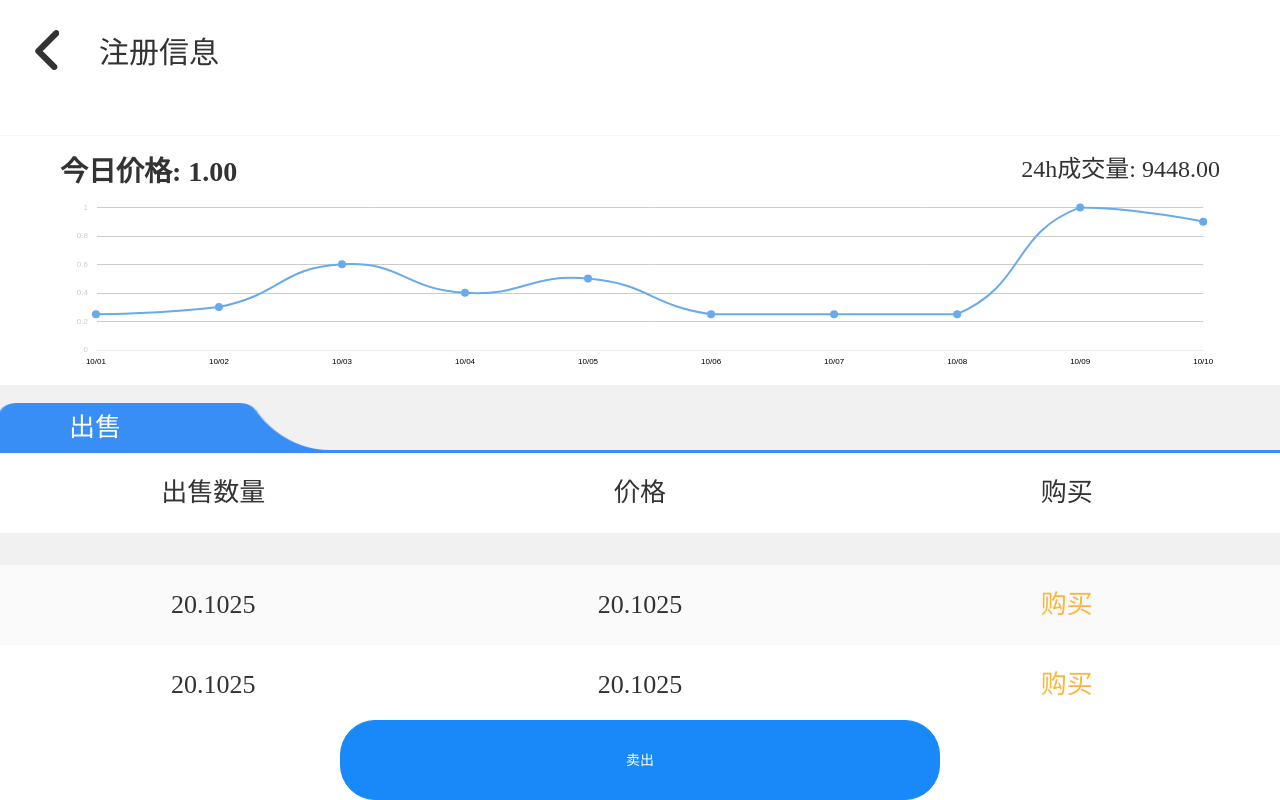
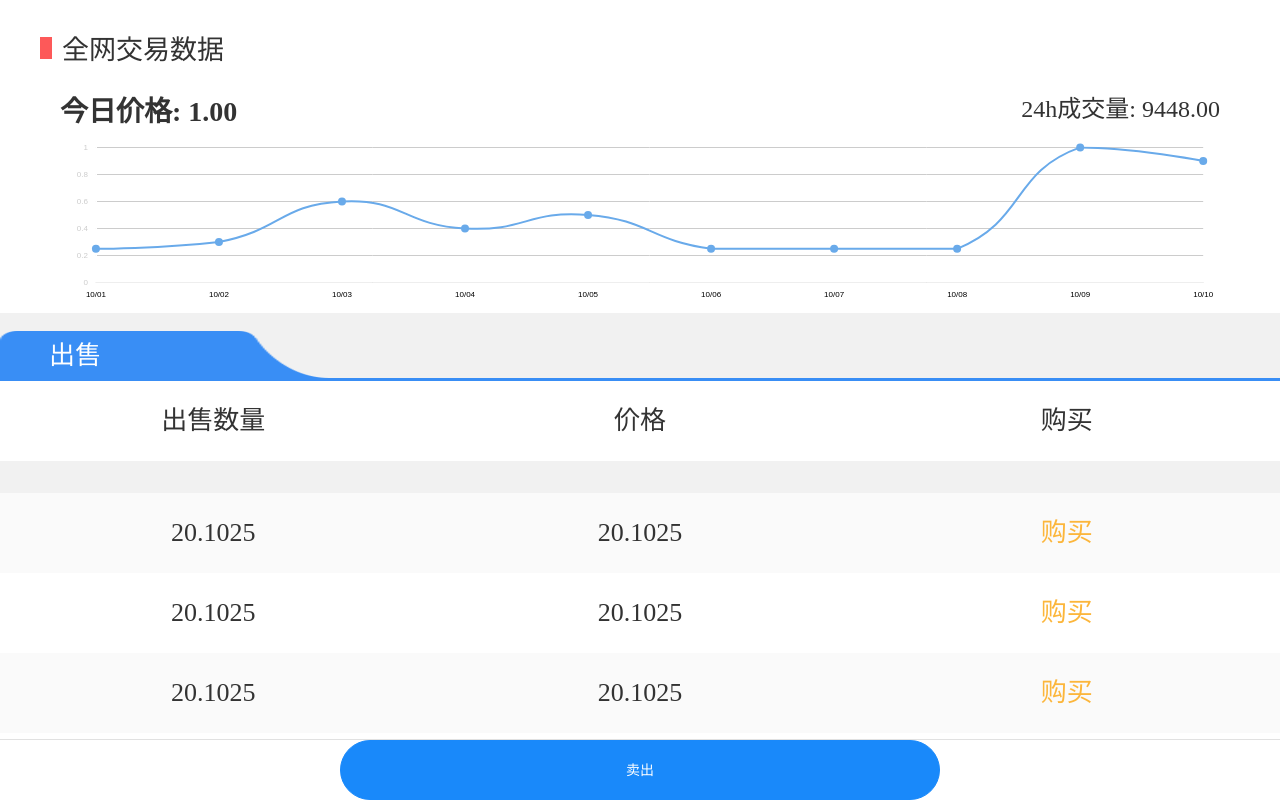
Before and after one commit to Belphegor95/mine_app, a Vue app: page /deal/trading_floor in a window 1280 px wide. Built offline with nearby package versions, Linux system fonts and the light colour scheme.

Commit message:
修改 交易大厅

```diff
--- a/src/views/deal/TradingFloor.vue
+++ b/src/views/deal/TradingFloor.vue
@@ -1,7 +1,7 @@
 <!-- 交易大厅 -->
 <template>
   <div class="TradingFloor">
-    <breadcrumb></breadcrumb>
+    <!-- <breadcrumb></breadcrumb> -->
     <div class="my_box">
       <div class="top_box">
         <span></span>
@@ -26,16 +26,16 @@
     </ul>
     <div class="liebiao_box">
       <ul>
-        <li v-for="value in 5" :key="value">
+        <li v-for="value in 10" :key="value">
           <span>20.1025</span>
           <span>20.1025</span>
           <span class="yellow" @click="particulars">购买</span>
         </li>
-        <li v-for="value in 5" :key="value">
+        <!-- <li v-for="value in 5" :key="value + 10">
           <span>20.1025</span>
           <span>20.1025</span>
           <span class="yellow" @click="particulars">购买</span>
-        </li>
+        </li>-->
       </ul>
     </div>
     <div class="maichu_box">
@@ -62,11 +62,11 @@
 </template>
 
 <script>
-import breadcrumb from "@/components/breadcrumb";
+// import breadcrumb from "@/components/breadcrumb";
 export default {
-  components: {
-    breadcrumb
-  },
+  // components: {
+  //   breadcrumb
+  // },
   data() {
     return {
       modal: false,
@@ -94,7 +94,7 @@ export default {
           top: "8%",
           left: "6%",
           right: "6%",
-          bottom: "4%",
+          bottom: "8%",
           containLabel: true
         },
         tooltip: {
@@ -167,7 +167,7 @@ export default {
             type: "line",
             symbolSize: 8,
             symbol: "circle",
-            data: [0.25, 0.3, 0.6, 0.4, 0.5, 0.25, 0.25, 0.25, 1, 0.9  ]
+            data: [0.25, 0.3, 0.6, 0.4, 0.5, 0.25, 0.25, 0.25, 1, 0.9]
           }
         ]
       };
@@ -185,11 +185,8 @@ export default {
   background-color: #f1f1f1;
 }
 .my_box {
-  height: 4.5rem;
-  /* height: 4.5rem; */
-  /* height: 4.5rem; */
   background-color: #fff;
-  padding-bottom: 0.12rem;
+  /* padding-bottom: 0.12rem; */
 }
 .top_box {
   font-size: 0.27rem;
@@ -220,7 +217,7 @@ export default {
   font-weight: 700;
 }
 .liebiao_box {
-  flex: auto;
+  /* flex: auto; */
   overflow-y: scroll;
   /* margin-top: 0.18rem; */
 }
@@ -245,7 +242,7 @@ export default {
 }
 
 .head_box > div:nth-child(1) {
-  width: 1.9rem;
+  width: 1.5rem;
   height: 0.5rem;
   /* background: rgba(57, 142, 245, 1); */
   /* border-radius: 10px 10px 0px 0px; */
@@ -257,13 +254,13 @@ export default {
   line-height: 0.5rem;
 }
 .head_box > div:nth-child(2) {
-  flex: auto;
+  /* flex: auto; */
   height: 0.03rem;
   background: rgba(57, 142, 245, 1);
 }
 
 ul {
-  height: 100%;
+  /* height: 100%; */
   background-color: #fafafa;
 }
 li {
@@ -287,15 +284,17 @@ li > span {
 
 .maichu_box {
   width: 100%;
-  height: 0.98rem;
+  height: 1.2rem;
   background: #fff;
   display: flex;
   justify-content: center;
   align-items: center;
+  border-top: 1px solid rgba(225, 225, 225, 1);
 }
 .maichubtn {
   width: 6rem;
-  height: 0.8rem;
+  height: 0.6rem;
+  line-height: 0.6rem;
   border-radius: 0.35rem;
 }
 
--- a/src/views/friendster/Friendster.vue
+++ b/src/views/friendster/Friendster.vue
@@ -154,8 +154,8 @@ li > img {
   margin-left: 0.09rem;
 }
 .btn {
-  width: 0.4rem;
-  height: 0.3rem;
+  width: 0.3rem;
+  height: 0.2rem;
   background: rgba(247, 247, 247, 1);
   border-radius: 0.04rem;
   display: flex;
```
